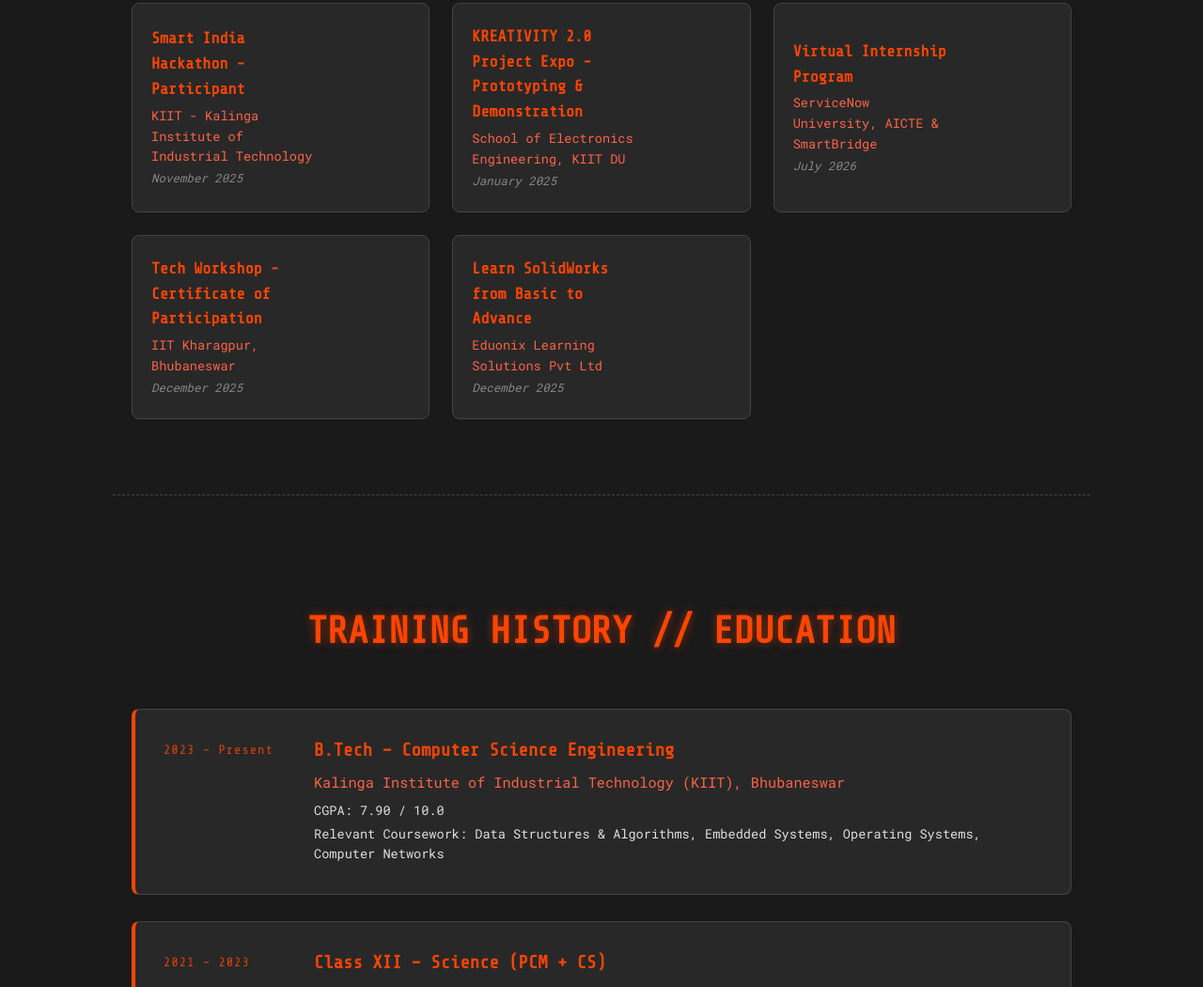
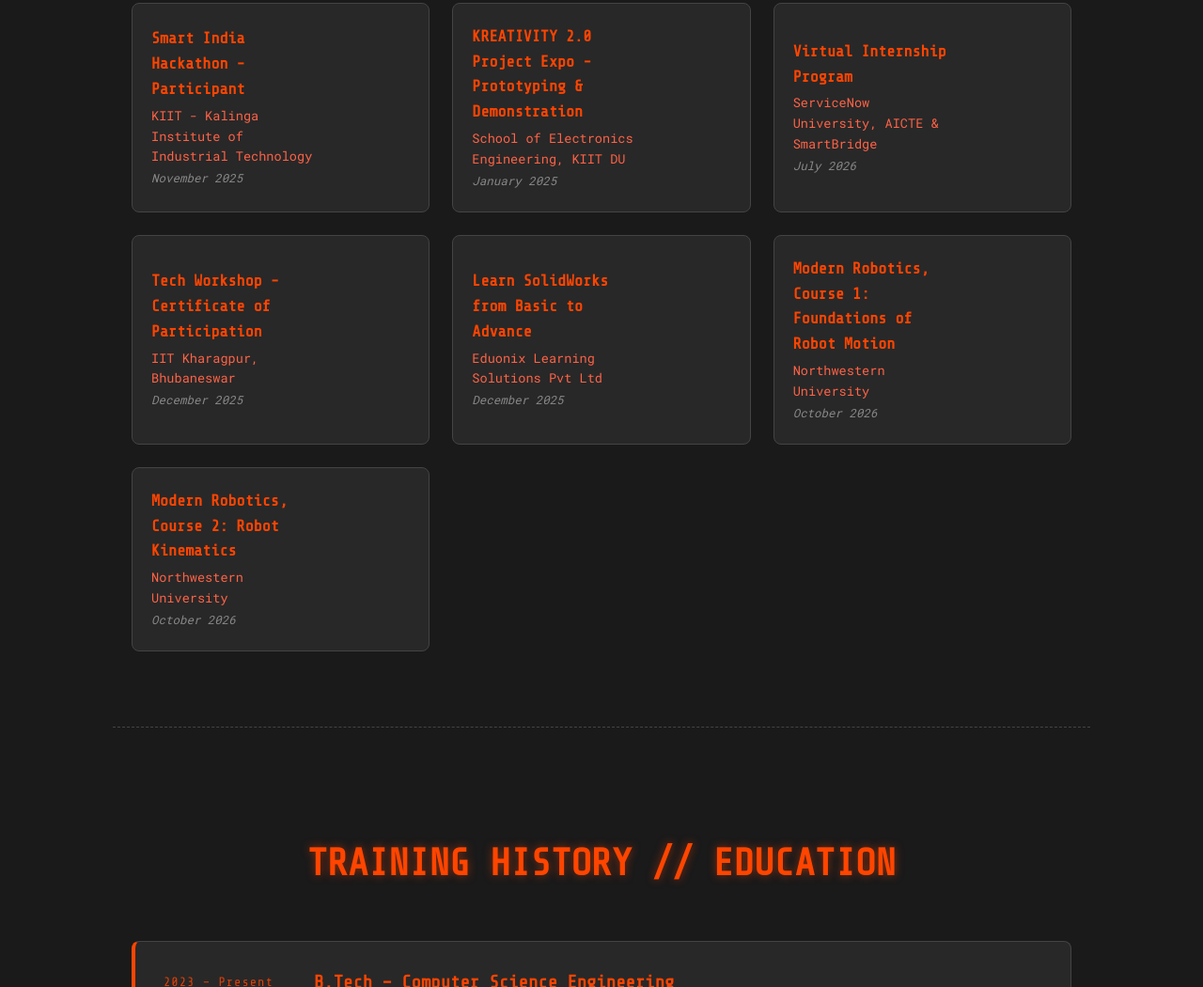
Before and after one commit to AtharvSChaturvedi/PortFolio, a plain HTML site: page index.html in a window 1280 px wide. Shown: the part 6725-7775 px from the top of the page at 94% size. Drawn offline with nearby package versions, Linux system fonts and the light colour scheme.

Commit message:
updated portfolio
Added links to two new robotics courses with details.

```diff
--- a/index.html
+++ b/index.html
@@ -395,6 +395,24 @@
                     <span class="cert-open">OPEN FILE ↗</span>
                 </a>
 
+                <a href="https://drive.google.com/file/d/1IGsmWThppBCor60VEGQnNxi6biqt_0tE/view?usp=sharing" target="_blank" class="cert-card">
+                    <div class="cert-info">
+                        <h3 class="cert-title">Modern Robotics, Course 1: Foundations of Robot Motion</h3>
+                        <p class="cert-issuer">Northwestern University</p>
+                        <p class="cert-date">October 2026</p>
+                    </div>
+                    <span class="cert-open">OPEN FILE ↗</span>
+                </a>
+
+                <a href="https://drive.google.com/file/d/1Yx67PuwKW5CL9LFwG7G5qgrwWNiWQ4ZV/view?usp=sharing" target="_blank" class="cert-card">
+                    <div class="cert-info">
+                        <h3 class="cert-title">Modern Robotics, Course 2: Robot Kinematics</h3>
+                        <p class="cert-issuer">Northwestern University</p>
+                        <p class="cert-date">October 2026</p>
+                    </div>
+                    <span class="cert-open">OPEN FILE ↗</span>
+                </a>
+
             </div>
         </section>
 
```
